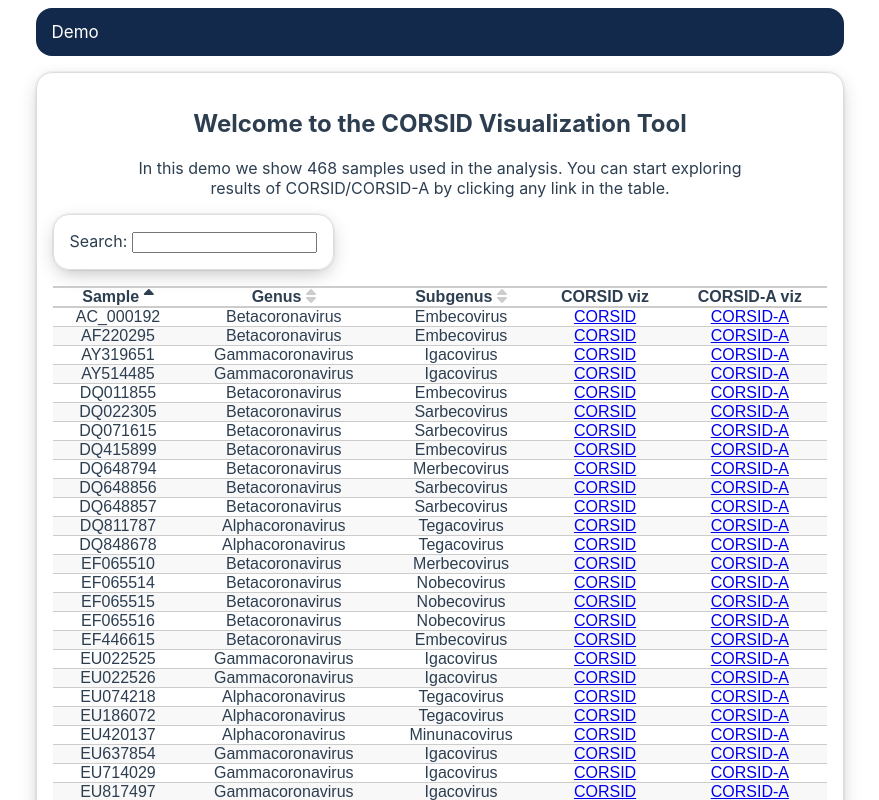
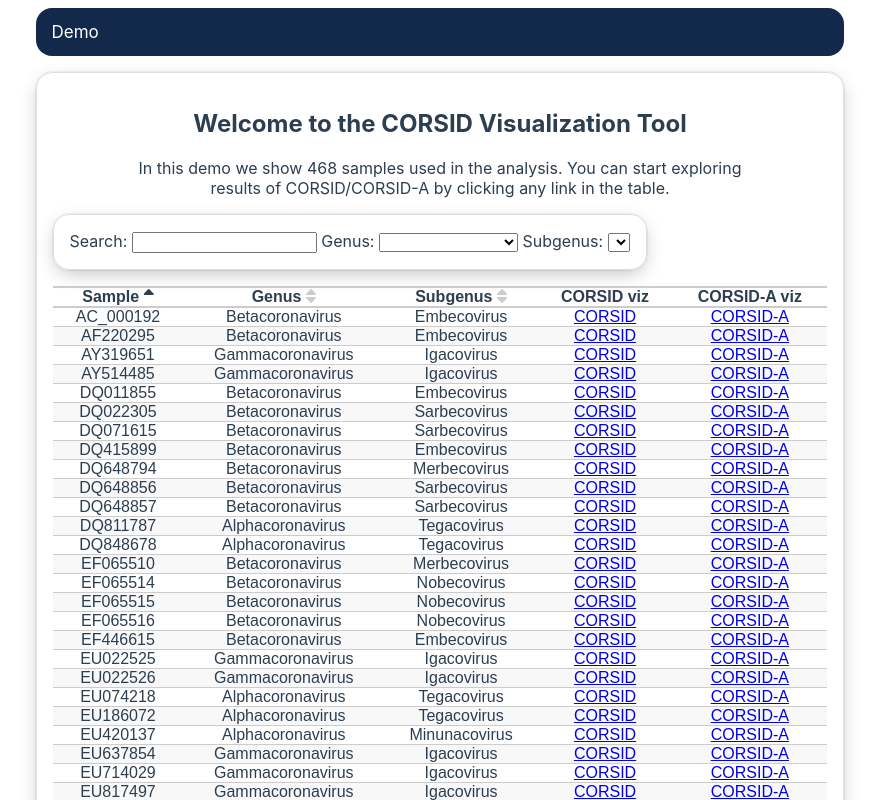
Before and after one commit to elkebir-group/CORSID-viz, a Vue app: page /#/ in a window 1280 px wide. Shown: the top 800 px of the page, without its empty margins (200-1079 px from the left). Built offline with nearby package versions, Linux system fonts and the light colour scheme.

Commit message:
pushing Demo page search

```diff
--- a/src/views/Demo.vue
+++ b/src/views/Demo.vue
@@ -5,6 +5,19 @@
   <div class="search-wrapper">
     <label>Search: </label>
     <input type="text" v-model="search"/>
+    <label> Genus: </label>
+    <select v-model="genus_search">
+      <option value=""></option>
+      <option value="Alphacoronavirus">Alphacoronavirus</option>
+      <option value="Betacoronavirus">Betacoronavirus</option>
+      <option value="Gammacoronavirus">Gammacoronavirus</option>
+      <option value="Deltacoronavirus">Deltacoronavirus</option>
+    </select>
+    <label> Subgenus: </label>
+    <select v-model="subgenus_search">
+      <option value=""></option>
+      <option :key="idx" v-for="subgenus, idx in subgenuses_for_genus" v-bind:value="subgenus"> {{subgenus}} </option>
+    </select>
   </div>
   <table>
     <thead>
@@ -48,6 +61,9 @@ export default {
     sort_item: 'sample',
     sort_order: 1,
     search: '',
+    genus_search: '',
+    subgenus_search: '',
+    subgenuses: []
   }),
   methods: {
     sort(item) {
@@ -60,11 +76,47 @@ export default {
     }
   },
   computed: {
+    subgenuses_for_genus() {
+      var genus_search_lowercase = this.genus_search.toLowerCase()
+      var valid_rows = this.results
+        .filter(items => genus_search_lowercase.includes(items.genus.toLowerCase()))
+
+      this.subgenuses = new Set()
+      for (var row of valid_rows) {
+        this.subgenuses.add(row.subgenus)
+      }
+
+      console.log("subg")
+      console.log(this.subgenuses)
+      return this.subgenuses
+    },
     class_sorted() {
       return this.sort_order > 0 ? "fas fa-sort-up" : "fas fa-sort-down";
     },
     sorted_results() {
       this.shown_results = this.results;
+
+      // Genus Filtering
+      const genus_filter = this.genus_search.toLowerCase()
+      console.log(this.shown_results[0])
+      this.shown_results = this.shown_results.filter(
+        row => {
+          const genus = row.genus.toLowerCase()
+          return genus.includes(genus_filter)
+        }
+      )
+
+      // Subgenus Filtering
+      const subgenus_filter = this.subgenus_search.toLowerCase()
+      console.log(this.shown_results[0])
+      this.shown_results = this.shown_results.filter(
+        row => {
+          const subgenus = row.subgenus.toLowerCase()
+          return subgenus.includes(subgenus_filter)
+        }
+      )
+
+      // Search Bar Filtering
       const search_term = this.search.toLowerCase();
       this.shown_results = this.shown_results.filter(
         row => {
```
